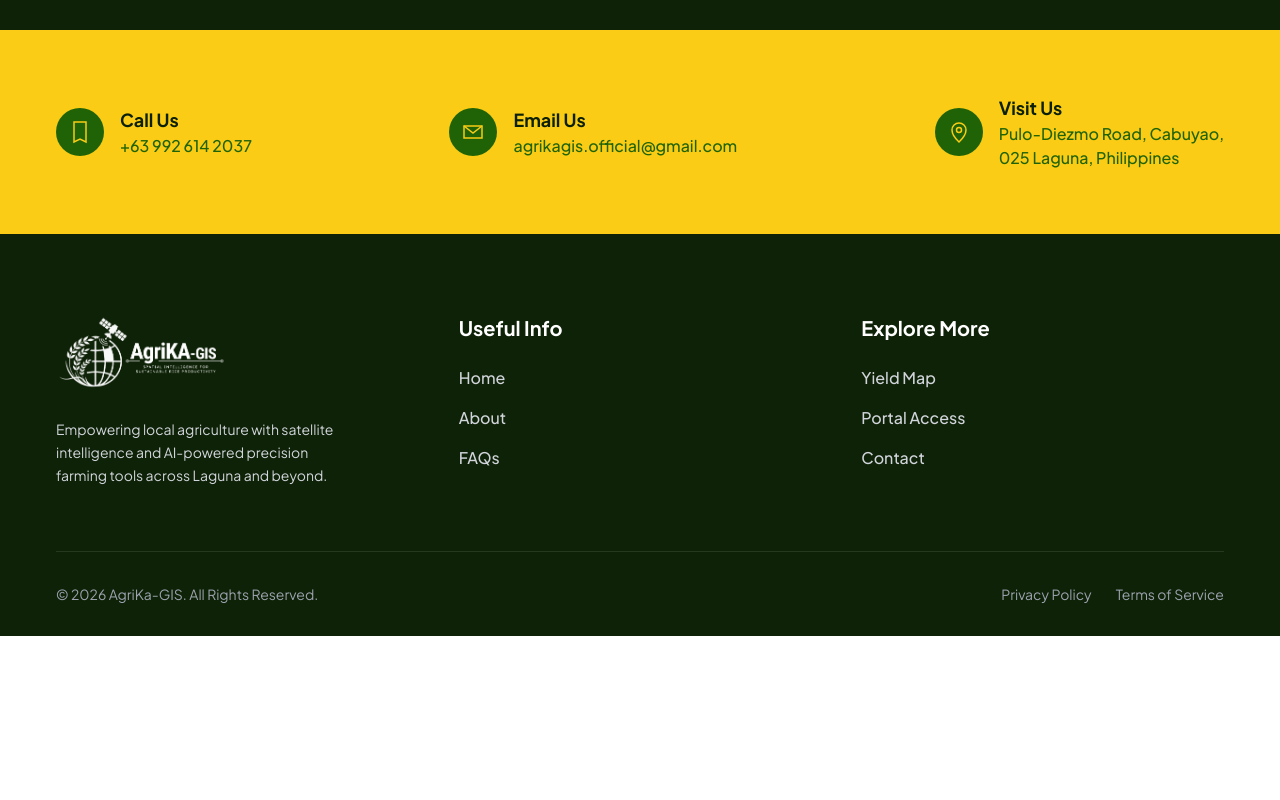
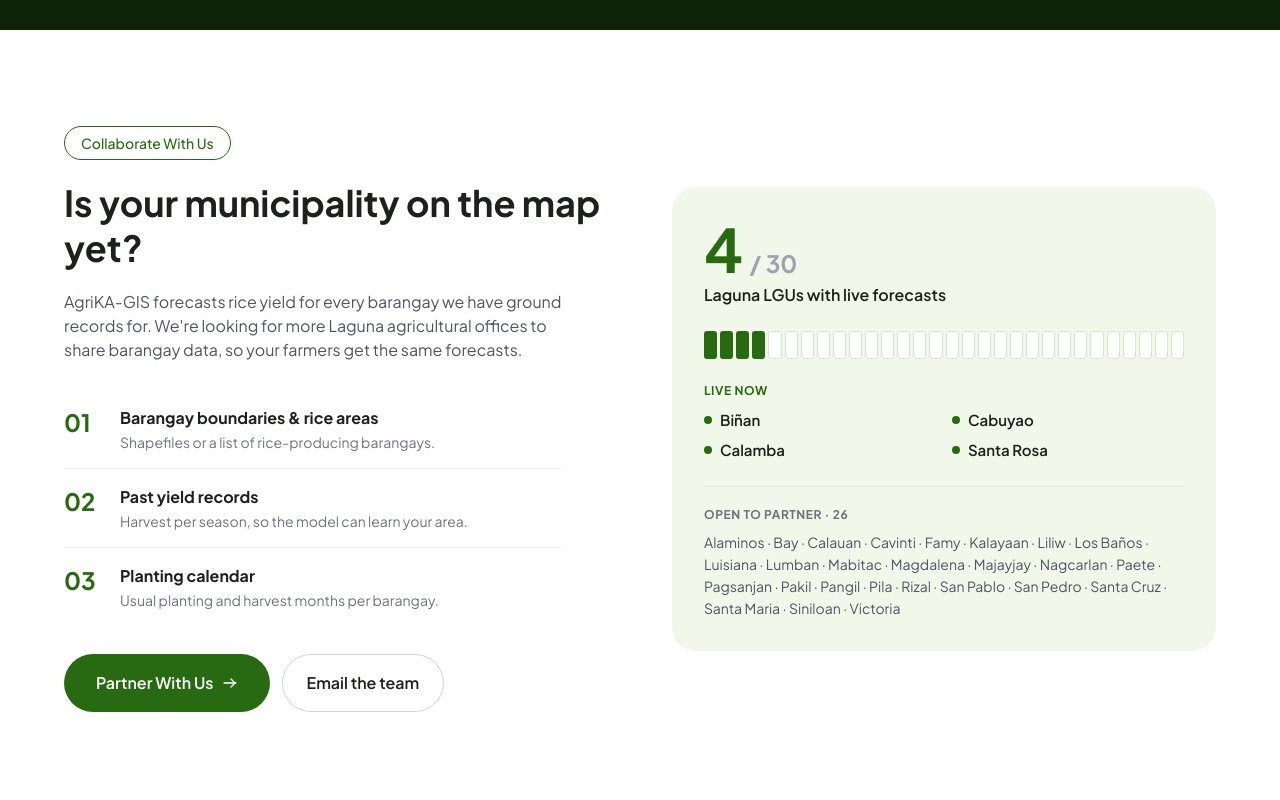
Before and after one commit to kpraf/agrika-gis, a React (Vite) app: page / in a window 1280 px wide. Shown: the part 3240-4040 px from the top of the page. Before the commit the page ends 3876 px from the top, so only its background shows below. Built offline with nearby package versions, Linux system fonts and the light colour scheme; no server answers.

Commit message:
home: Collaborate With Us section below the research team
Shows the 4 of 30 Laguna LGUs with live barangay forecasts, what data a
new partner office needs to share, and links to /contact and the team email.

```diff
--- a/src/components/Home.jsx
+++ b/src/components/Home.jsx
@@ -5,6 +5,7 @@
 import ContactCTA from "./layout/ContactCTA";
 import ServicesSection from "./layout/ServicesSection";
 import Pill from "./layout/Pill";
+import CollaborateSection from "./layout/CollaborateSection";
 
 const STEPS = [
   {
@@ -193,6 +194,9 @@
         </div>
       </section>
 
+      {/* Collaborate Section */}
+      <CollaborateSection />
+
       <ContactCTA />
       <Footer />
     </div>
--- /dev/null
+++ b/src/components/layout/CollaborateSection.jsx
@@ -0,0 +1,126 @@
+import React from "react";
+import { Link } from "react-router-dom";
+import Pill from "./Pill";
+
+// Laguna LGUs with live barangay forecasts. Update as partners join.
+const COVERED = ["Biñan", "Cabuyao", "Calamba", "Santa Rosa"];
+
+const LAGUNA_LGUS = [
+  "Alaminos", "Bay", "Biñan", "Cabuyao", "Calamba", "Calauan", "Cavinti", "Famy", "Kalayaan", "Liliw",
+  "Los Baños", "Luisiana", "Lumban", "Mabitac", "Magdalena", "Majayjay", "Nagcarlan", "Paete", "Pagsanjan",
+  "Pakil", "Pangil", "Pila", "Rizal", "San Pablo", "San Pedro", "Santa Cruz", "Santa Maria", "Santa Rosa",
+  "Siniloan", "Victoria",
+];
+
+const NEEDS = [
+  { num: "01", title: "Barangay boundaries & rice areas", desc: "Shapefiles or a list of rice-producing barangays." },
+  { num: "02", title: "Past yield records", desc: "Harvest per season, so the model can learn your area." },
+  { num: "03", title: "Planting calendar", desc: "Usual planting and harvest months per barangay." },
+];
+
+export default function CollaborateSection() {
+  const open = LAGUNA_LGUS.filter((n) => !COVERED.includes(n));
+  const total = LAGUNA_LGUS.length;
+
+  return (
+    <section className="bg-white py-24 px-6 md:px-16">
+      <div className="max-w-[1280px] mx-auto grid grid-cols-1 md:grid-cols-2 gap-12 md:gap-16 items-center">
+        {/* Left: pitch + what we need */}
+        <div className="flex flex-col items-start gap-5">
+          <Pill variant="green">Collaborate With Us</Pill>
+          <h2 className="text-3xl md:text-4xl font-bold text-[#1D211C] leading-tight">
+            Is your municipality on the map yet?
+          </h2>
+          <p className="text-base leading-6 text-[#4B5563] max-w-[500px]">
+            AgriKA-GIS forecasts rice yield for every barangay we have ground records for. We're looking for more
+            Laguna agricultural offices to share barangay data, so your farmers get the same forecasts.
+          </p>
+
+          <div className="w-full max-w-[500px] flex flex-col mt-2">
+            {NEEDS.map((n, i) => (
+              <div
+                key={n.num}
+                className={`flex gap-5 py-4 ${i !== NEEDS.length - 1 ? "border-b border-[#F3F4F6]" : ""}`}
+              >
+                <span className="w-9 shrink-0 text-2xl font-bold text-[#286A11]">{n.num}</span>
+                <div className="flex flex-col gap-0.5">
+                  <h4 className="text-base font-bold text-[#1D211C]">{n.title}</h4>
+                  <p className="text-sm text-[#6B7280]">{n.desc}</p>
+                </div>
+              </div>
+            ))}
+          </div>
+
+          <div className="mt-2 flex flex-wrap gap-3">
+            <Link
+              to="/contact"
+              className="group flex items-center gap-2 px-8 py-4 rounded-full bg-[#286A11] text-white font-semibold hover:bg-[#1F6306] transition-colors"
+            >
+              Partner With Us
+              <svg
+                width="16"
+                height="16"
+                viewBox="0 0 16 16"
+                fill="none"
+                aria-hidden="true"
+                className="transition-transform duration-200 ease-out group-hover:translate-x-1 motion-reduce:transition-none"
+              >
+                <path d="M2 8h12M9 4l4 4-4 4" stroke="currentColor" strokeWidth="1.3" strokeLinecap="round" strokeLinejoin="round" />
+              </svg>
+            </Link>
+            <a
+              href="mailto:agrikagis.official@gmail.com"
+              className="flex items-center px-6 py-4 rounded-full border border-[#D1D5DB] text-[#1D211C] font-semibold hover:border-[#286A11] transition-colors"
+            >
+              Email the team
+            </a>
+          </div>
+        </div>
+
+        {/* Right: coverage progress */}
+        <div className="bg-[#F1F8E9] rounded-3xl p-6 md:p-8 flex flex-col gap-6">
+          <div className="flex flex-col gap-1">
+            <div className="flex items-baseline gap-1.5">
+              <span className="text-5xl md:text-6xl font-bold text-[#286A11] leading-none">{COVERED.length}</span>
+              <span className="text-2xl font-bold text-[#9CA3AF]">/ {total}</span>
+            </div>
+            <span className="text-base font-semibold text-[#1D211C]">Laguna LGUs with live forecasts</span>
+          </div>
+
+          <div
+            className="grid gap-[3px]"
+            style={{ gridTemplateColumns: `repeat(${total}, minmax(0, 1fr))` }}
+            role="img"
+            aria-label={`${COVERED.length} of ${total} Laguna LGUs covered`}
+          >
+            {Array.from({ length: total }, (_, i) => (
+              <span
+                key={i}
+                className={`h-7 rounded-[3px] ${i < COVERED.length ? "bg-[#286A11]" : "bg-white border border-[#DCE3D5]"}`}
+              />
+            ))}
+          </div>
+
+          <div className="flex flex-col gap-2.5">
+            <span className="text-xs font-bold tracking-wider uppercase text-[#286A11]">Live now</span>
+            <div className="grid grid-cols-2 gap-x-4 gap-y-2">
+              {COVERED.map((name) => (
+                <span key={name} className="flex items-center gap-2 text-[15px] font-semibold text-[#1D211C]">
+                  <span className="w-2 h-2 rounded-full bg-[#286A11]" />
+                  {name}
+                </span>
+              ))}
+            </div>
+          </div>
+
+          <div className="flex flex-col gap-2 pt-5 border-t border-[#DCEBCB]">
+            <span className="text-xs font-bold tracking-wider uppercase text-[#6B7280]">
+              Open to partner · {open.length}
+            </span>
+            <p className="text-sm leading-[22px] text-[#4B5563]">{open.join(" · ")}</p>
+          </div>
+        </div>
+      </div>
+    </section>
+  );
+}
```
